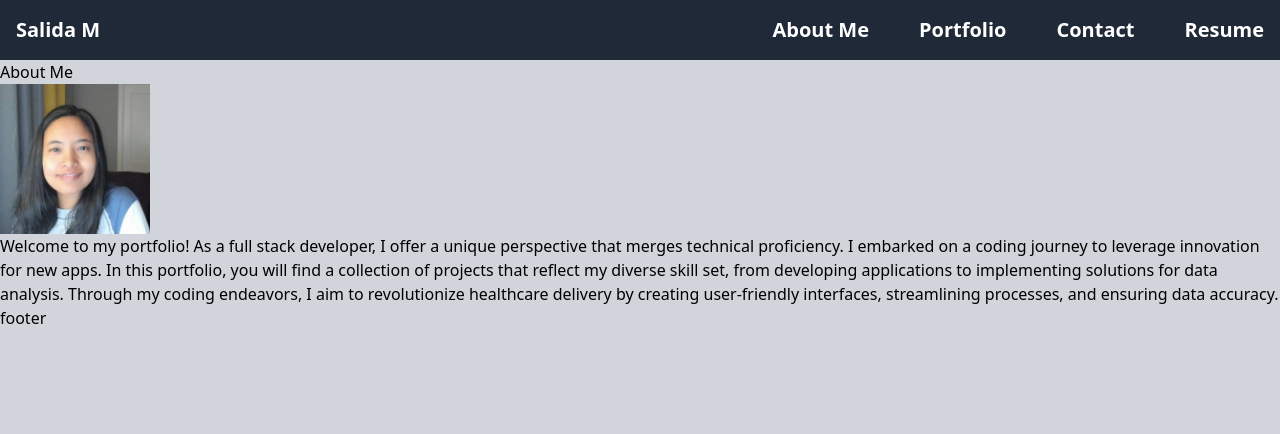
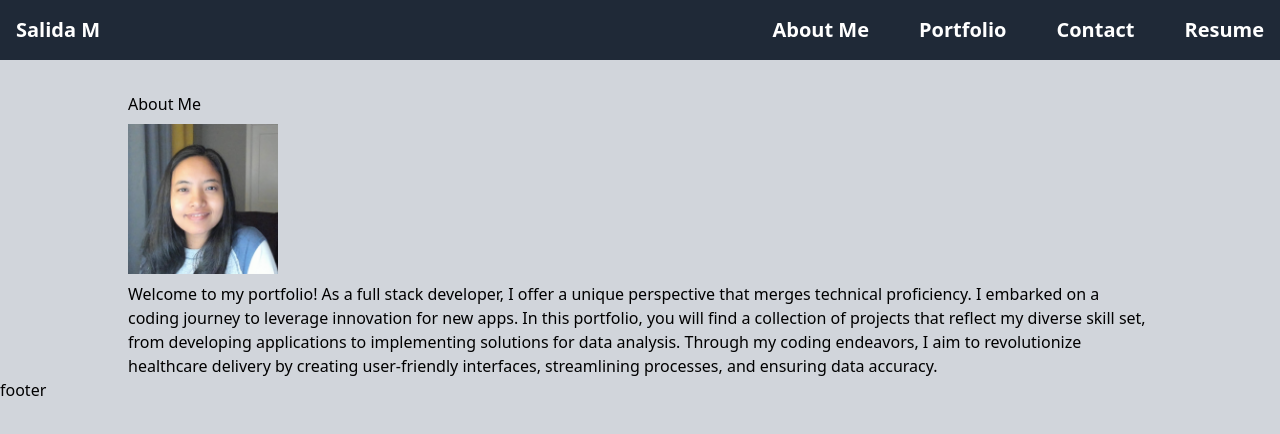
Before and after one commit to salidamaharjan/react-portfolio, a React (Vite) app: page /about in a window 1280 px wide. Shown: the top 434 px of the page. Built offline with nearby package versions, Linux system fonts and the light colour scheme.

Commit message:
add css to about me component:

```diff
--- a/src/Pages/AboutMe.jsx
+++ b/src/Pages/AboutMe.jsx
@@ -1,11 +1,21 @@
-import salida from "../assets/images/salida.png"
-export default function AboutMe (){
-    return <div>
-    <h2>About Me</h2>
-    <img className="w-[150px] h-[150px]" src={salida} alt="ImageImage"/>
-    <p>Welcome to my portfolio! As a full stack developer, I offer a unique perspective that merges technical proficiency. I embarked on a coding journey to leverage innovation for new apps.
-
-    In this portfolio, you will find a collection of projects that reflect my diverse skill set, from developing applications to implementing solutions for data analysis. Through my coding endeavors, I aim to revolutionize healthcare delivery by creating user-friendly interfaces, streamlining processes, and ensuring data accuracy.
-    </p>
+import salida from "../assets/images/salida.png";
+export default function AboutMe() {
+  return (
+    <div className="flex justify-center">
+      <div className="flex max-w-5xl flex-col pt-8 gap-2">
+        <h2>About Me</h2>
+        <img className="w-[150px] h-[150px]" src={salida} alt="ImageImage" />
+        <p>
+          Welcome to my portfolio! As a full stack developer, I offer a unique
+          perspective that merges technical proficiency. I embarked on a coding
+          journey to leverage innovation for new apps. In this portfolio, you
+          will find a collection of projects that reflect my diverse skill set,
+          from developing applications to implementing solutions for data
+          analysis. Through my coding endeavors, I aim to revolutionize
+          healthcare delivery by creating user-friendly interfaces, streamlining
+          processes, and ensuring data accuracy.
+        </p>
+      </div>
     </div>
+  );
 }
--- a/src/Pages/Contact.jsx
+++ b/src/Pages/Contact.jsx
@@ -5,7 +5,7 @@ import Textarea from "../components/Textarea";
 export default function Contact() {
   return (
     <div className="flex justify-center bg-gray-300">
-      <form className="flex flex-col gap-2 p-3 max-w-md flex-1">
+      <form className="flex flex-col gap-2 pt-8 max-w-md flex-1">
         <h2 className="pt-6 font-bold text-2xl">Contact</h2>
         <Label className="flex flex-col gap-2">
           Name <Input type={"text"} />
```
